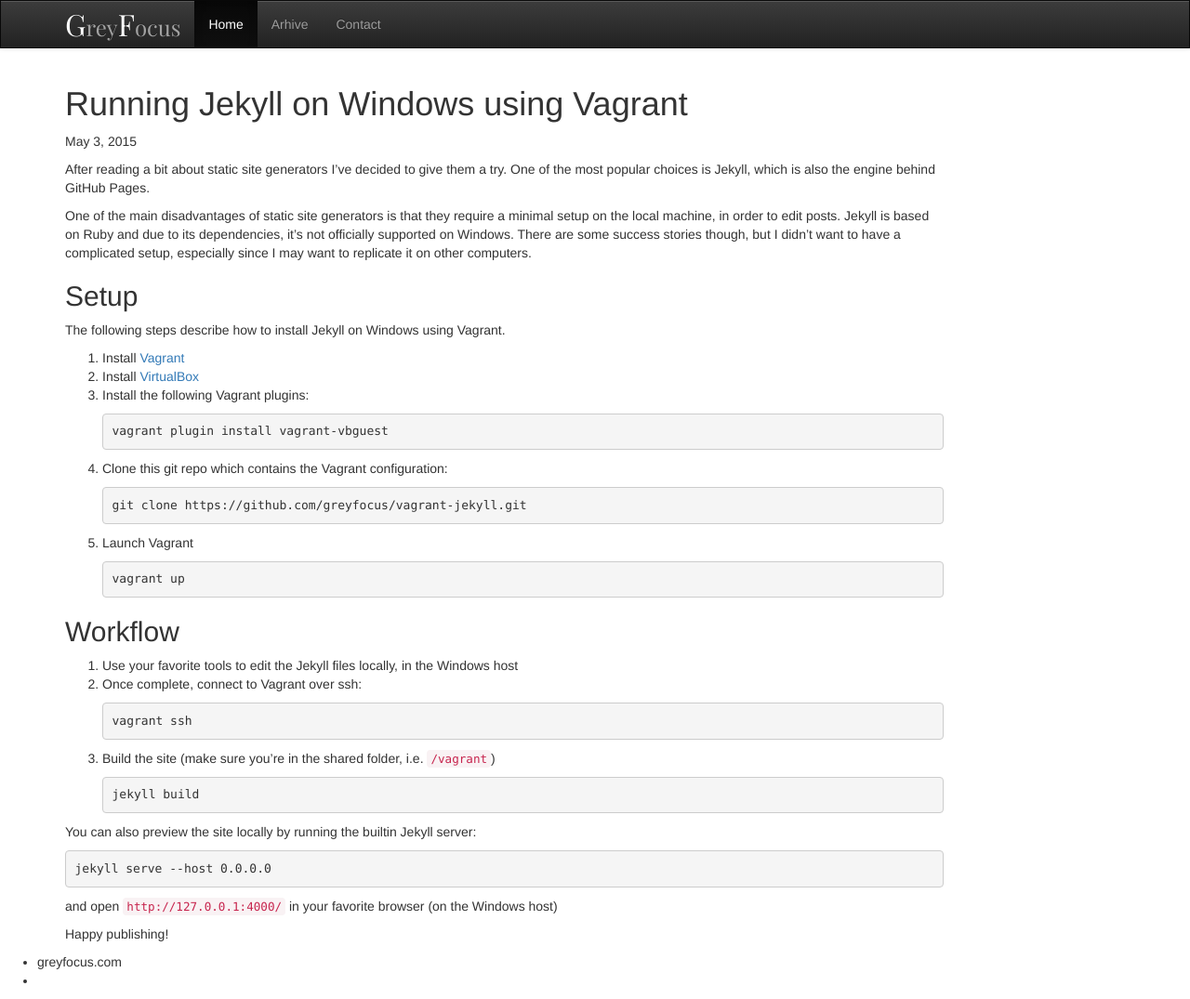
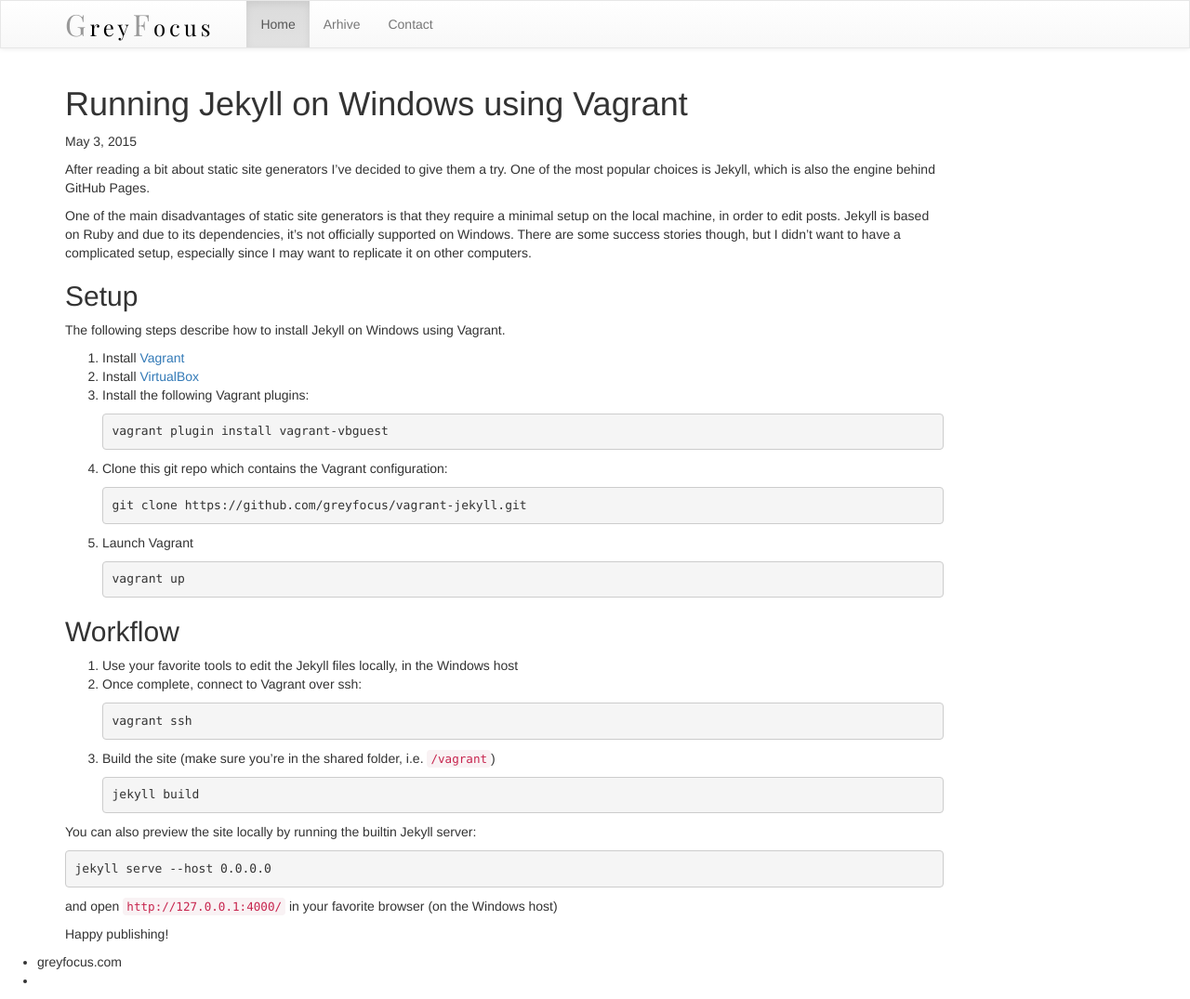
Before and after one commit to greyfocus/greyfocus.github.io, a Jekyll site: the page built from _posts/2015-05-03-jekyll-using-vagrant.md, in a window 1280 px wide. Shown: the whole page at 93% size. Built offline with Jekyll 4.4.1, drawn with Linux system fonts in a browser that asks for light colours; nearby versions of some CDN libraries; comment, search, counter and statistics services are not loaded.

Commit message:
Red background for categories on the homepage

```diff
--- a/_includes/header.html
+++ b/_includes/header.html
@@ -1,5 +1,5 @@
 <header>
-  <nav class="navbar navbar-default navbar-inverse" role="navigation">
+  <nav class="navbar navbar-default" role="navigation">
     <div class="container">
       <!-- Brand and toggle get grouped for better mobile display -->
       <div class="navbar-header">
@@ -9,7 +9,7 @@
           <span class="icon-bar"></span>
           <span class="icon-bar"></span>
         </button>
-        <a class="navbar-brand" href="#"><div class="logo"><span class="first">G</span>rey<span class="first">F</span>ocus</div></a>
+        <a class="navbar-brand" href="{{ site.baseurl }}/"><div class="logo"><span class="first">G</span>rey<span class="first">F</span>ocus</div></a>
       </div>
 
       <!-- Collect the nav links, forms, and other content for toggling -->
--- a/_layouts/default.html
+++ b/_layouts/default.html
@@ -8,11 +8,7 @@
     {% include header.html %}
 
     <div class="container">
-      <div class="row">
-        <div class="col-md-10">
-          {{ content }}
-        </div>
-      </div>
+      {{ content }}
     </div>
 
     {% include footer.html %}
--- a/_layouts/page.html
+++ b/_layouts/page.html
@@ -1,6 +1,9 @@
 ---
 layout: default
 ---
+<div class="row">
+  <div class="col-md-10">
+
     <div class="post">
 
       <header class="post-header">
@@ -12,3 +15,5 @@
       </article>
 
     </div>
+  </div>
+</div>
--- a/_layouts/post.html
+++ b/_layouts/post.html
@@ -1,6 +1,8 @@
 ---
 layout: default
 ---
+<div class="row">
+  <div class="col-md-10">
     <div class="post" itemscope itemtype="http://schema.org/BlogPosting">
 
       <header class="post-header">
@@ -14,3 +16,5 @@
 
       {% include comments.html %}
     </div>
+  </div>
+</div>
--- a/css/version2.scss
+++ b/css/version2.scss
@@ -8,14 +8,42 @@
 
   font-family: 'Playfair Display', serif;
   font-size: 24px;
-  color: #a2a2a2;
+  letter-spacing: 4px;
+  // color: #a2a2a2;
+  color: #000000;
+  padding-right: 20px;
 }
 
 .logo .first {
   font-size: 32px;
-  color: #ffffff;
+  color: #999999;
 }
 
 header .navbar {
   border-radius: 0;
 }
+//
+// .post-list, .post-list item {
+//   list-style: none;
+//   margin: 0;
+//   padding: 0;
+// }
+//
+.home .post-meta {
+  text-align: center;
+  margin-top: 20px;
+}
+
+.post-meta .post-category {
+  font-family: 'Playfair Display', serif;
+  font-size: 24px;
+  padding: .5em 0 .5em 0;
+  background: #d43131;
+  color: #ffffff;
+}
+
+.post-meta .post-date {
+  background: #eeeeee;
+  padding-top: 0.5em;
+  padding-bottom: 0.5em;
+}
```
Also changed, not shown: index.html (+17 -6 lines). Lines whose indentation alone changed are shown as unchanged.
